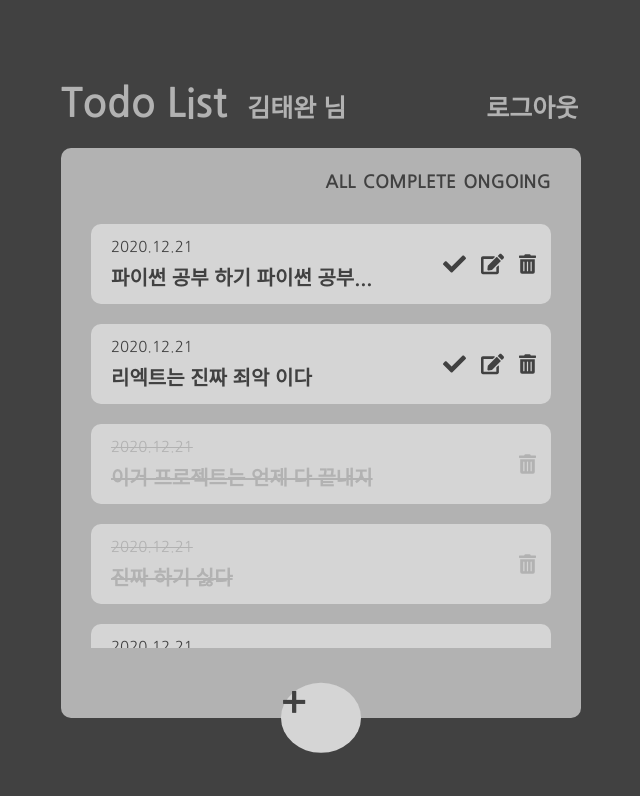
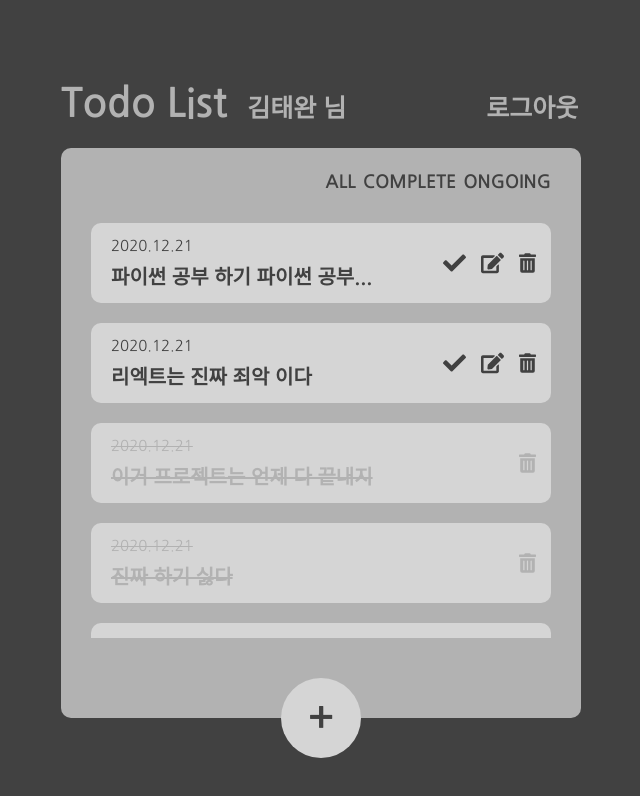
Before and after one commit to wwan13/TODO, a React (Create React App) app in the folder front/: page / in a window 1280 px wide. Shown: the top 796 px of the page, without its empty margins (319-959 px from the left). Built offline with nearby package versions, Linux system fonts and the light colour scheme.

Commit message:
[taewan] : fix style

```diff
--- a/front/src/components/addButton/AddButton.css
+++ b/front/src/components/addButton/AddButton.css
@@ -11,6 +11,8 @@
     font-size: 40px;
     font-weight: bold;
     transition: .4s;
+    line-height: 80px;
+    text-align: center;
 }
 
 .add-button:hover {
```
